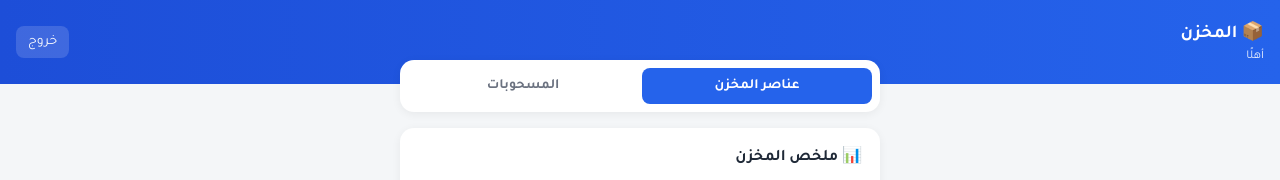
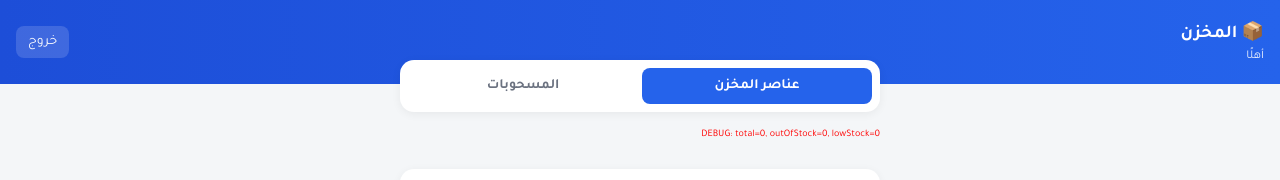
Before and after one commit to mustmusa/home, a Next.js app: page /warehouse in a window 1280 px wide. Shown: the top 180 px of the page. Built offline with nearby package versions, Linux system fonts and the light colour scheme; no server answers.

Commit message:
Add debug display to warehouse manager to diagnose missing counter

```diff
--- a/src/components/WarehouseManager.tsx
+++ b/src/components/WarehouseManager.tsx
@@ -187,6 +187,17 @@ export default function WarehouseManager() {
   });
   const outOfStockItems = items.filter((it) => it.quantity === 0 || it.quantity < 0).length;
 
+  useEffect(() => {
+    console.log("🔍 WarehouseManager Debug:", {
+      itemsCount: items.length,
+      totalItems,
+      lowStockItems: lowStockItems.length,
+      outOfStockItems,
+      tab,
+      itemsData: items.slice(0, 3).map(it => ({ name: it.name, qty: it.quantity }))
+    });
+  }, [items, tab]);
+
   const filteredItems = items.filter((it) => {
     const matchesSearch = it.name.toLowerCase().includes(searchQuery.toLowerCase());
     const matchesCategory = !filterCategory || it.category === filterCategory;
@@ -218,6 +229,11 @@ export default function WarehouseManager() {
 
       {tab === "items" && (
         <>
+        {/* DEBUG */}
+        <div style={{ fontSize: "10px", color: "red", marginBottom: "10px" }}>
+          DEBUG: total={items.length}, outOfStock={outOfStockItems}, lowStock={lowStockItems.length}
+        </div>
+
         {/* إحصائيات سريعة */}
         <section className="card">
           <h2 className="font-bold mb-3">📊 ملخص المخزن</h2>
```
